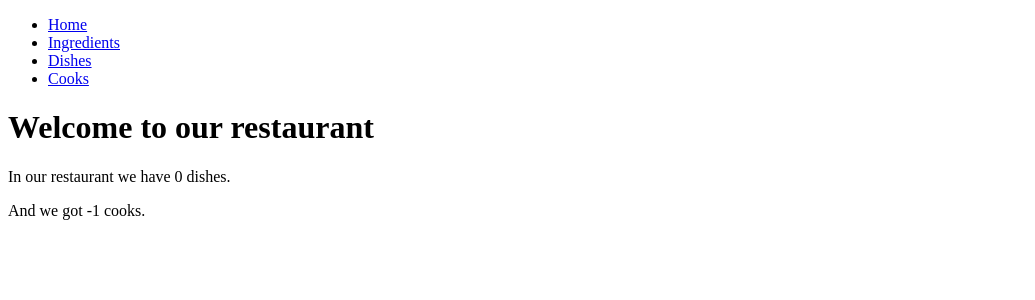
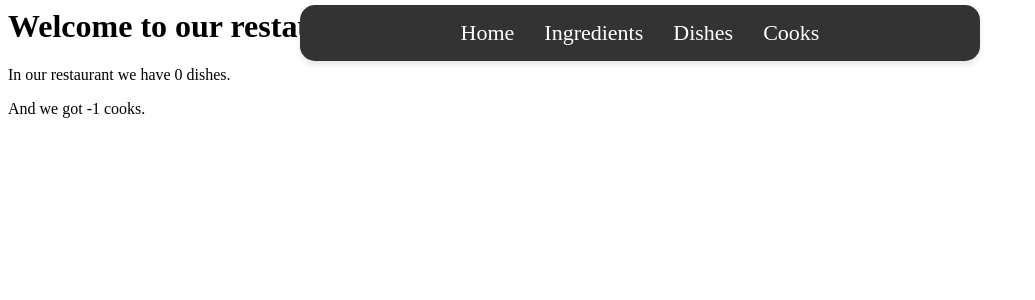
Before and after one commit to Andriy521/restaurant-menu, a Django app: page / in a window 1280 px wide. Shown: the top 300 px of the page, without its empty margins (0-1035 px from the left). Run offline with Django 5.2, Linux system fonts and the light colour scheme; data that the repository does not hold is empty.

Commit message:
Add static. And added style for navigation

```diff
--- a/restaurant_menu/settings.py
+++ b/restaurant_menu/settings.py
@@ -117,7 +117,8 @@ USE_TZ = True
 # Static files (CSS, JavaScript, Images)
 # https://docs.djangoproject.com/en/5.1/howto/static-files/
 
-STATIC_URL = 'static/'
+STATIC_URL = '/static/'
+STATICFILES_DIRS = [BASE_DIR / "static"]
 
 # Default primary key field type
 # https://docs.djangoproject.com/en/5.1/ref/settings/#default-auto-field
--- /dev/null
+++ b/static/style.css
@@ -0,0 +1,35 @@
+.header {
+    position: fixed;
+    top: 5px;
+    left: 50%;
+    width: 50%;
+    transform: translateX(-50%);
+    background-color: #333;
+    color: white;
+    padding: 15px 20px;
+    display: flex;
+    justify-content: center;
+    align-items: center;
+    box-shadow: 0 4px 6px rgba(0, 0, 0, 0.1);
+    z-index: 1000;
+    border-radius: 15px;
+}
+
+.nav-menu {
+    list-style: none;
+    display: flex;
+    gap: 30px;
+    margin: 0;
+    padding: 0;
+}
+
+.nav-menu a {
+    text-decoration: none;
+    color: white;
+    font-size: 22px;
+    transition: color 0.3s ease;
+}
+
+.nav-menu a:hover {
+    color: #ffcc00;
+}
--- a/templates/base.html
+++ b/templates/base.html
@@ -1,3 +1,6 @@
+{% load static %}
+<link rel="stylesheet" type="text/css" href="{% static "style.css" %}">
+
 <!doctype html>
 <html lang="en">
 <head>
--- a/templates/includes/header.html
+++ b/templates/includes/header.html
@@ -1,6 +1,6 @@
-<header>
+<header class="header">
     <nav>
-        <ul>
+        <ul class="nav-menu">
             <li><a href="{% url "home" %}">Home</a></li>
             <li><a href="{% url "ingredients-list" %}">Ingredients</a></li>
             <li><a href="{% url "dishes-list" %}">Dishes</a></li>
```
